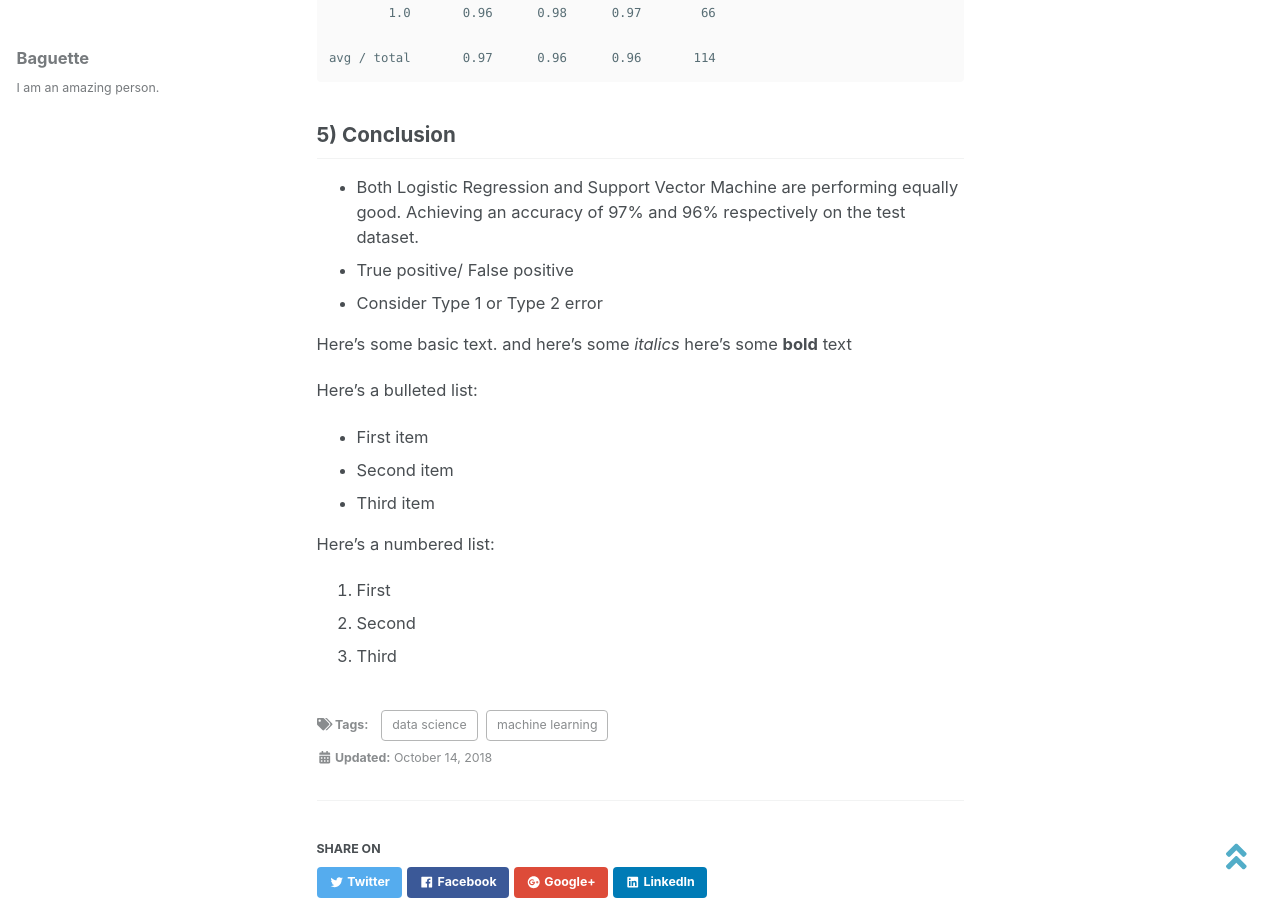
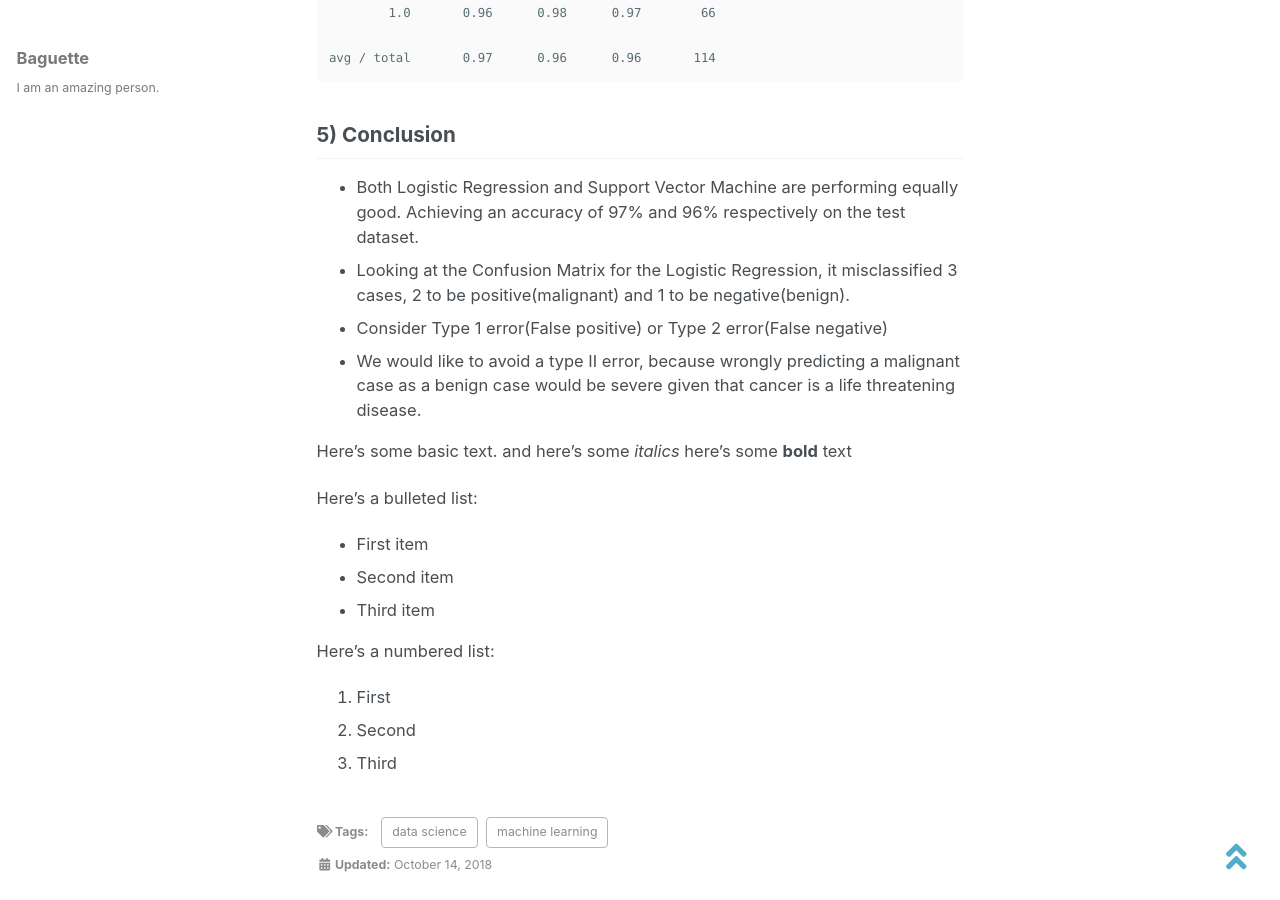
Before and after one commit to baguettexci/baguettexci.gituhb.io, a Jekyll site: the page built from _posts/2018-10-14-Project.md, in a window 1280 px wide and 900 px high, scrolled down 14772 px. Built offline with Jekyll 4.4.1, drawn with Linux system fonts in a browser that asks for light colours; nearby versions of some CDN libraries; some of the changed text lies outside the part shown.

Commit message:
Update 2018-10-14-Project.md

```diff
--- a/_posts/2018-10-14-Project.md
+++ b/_posts/2018-10-14-Project.md
@@ -1045,8 +1045,9 @@ avg / total       0.97      0.96      0.96       114
 
 ## 5) Conclusion
 * Both Logistic Regression and Support Vector Machine are performing equally good. Achieving an accuracy of 97% and 96% respectively on the test dataset.
-* True positive/ False positive
-* Consider Type 1 or Type 2 error
+* Looking at the Confusion Matrix for the Logistic Regression, it misclassified 3 cases, 2 to be positive(malignant) and 1 to be negative(benign).
+* Consider Type 1 error(False positive) or Type 2 error(False negative)
+* We would like to avoid a type II error, because wrongly predicting a malignant case as a benign case would be severe given that cancer is a life threatening disease.
 
 
 Here's some basic text.
```
